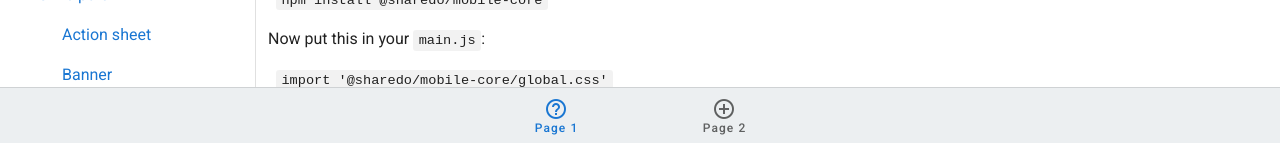
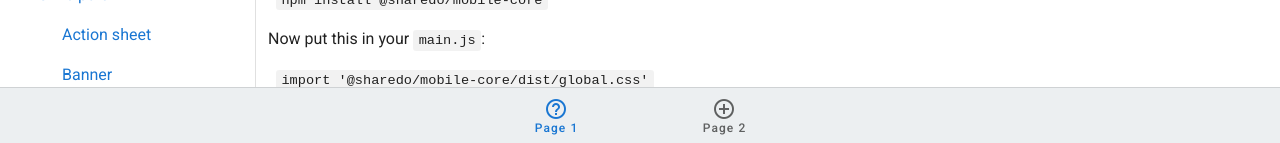
Before and after one commit to sharedo-tech/sharedo-mobile-core, a Vue app: page / in a window 1280 px wide. Shown: the part 657-800 px from the top of the page. Built offline with nearby package versions, Linux system fonts and the light colour scheme.

Commit message:
Fix installation path to CSS

```diff
--- a/public/global.css
+++ b/public/global.css
@@ -75,7 +75,7 @@ button ~ .v-badge__wrapper > .v-badge__badge {
 /* Labels */
 label.section-label {
     color: var(--v-grey-darken1);
-    font-size: .8rem!important;
+    font-size: 12px !important;
  }
 
 /* Top nav button spacing */
--- a/src/App.vue
+++ b/src/App.vue
@@ -77,7 +77,7 @@
                 </p>
                 <p>Now put this in your <code>main.js</code>:</p>
                 <p class="ml-2">
-                    <code>import '@sharedo/mobile-core/global.css'</code><br />
+                    <code>import '@sharedo/mobile-core/dist/global.css'</code><br />
                     <code>import Core from '@sharedo/mobile-core'</code><br />
                     <br />
                     <code>// Registers all components globally</code><br />
```
